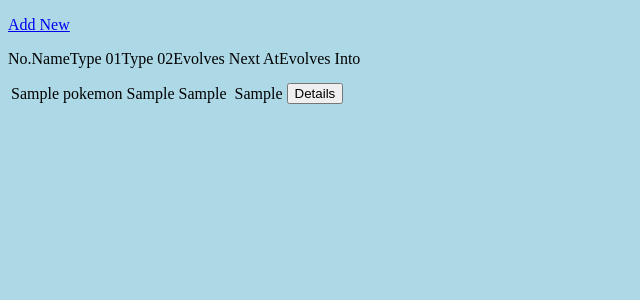
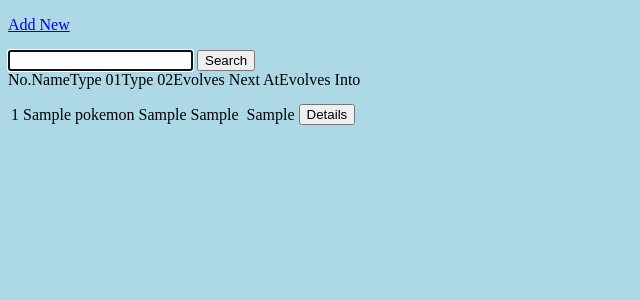
Before and after one commit to oliverjmoeller/homework4-, a Flask app: page / in a window 1280 px wide. Shown: the top 300 px of the page, without its empty margins (0-640 px from the left). Run offline with Flask 2, Linux system fonts and the light colour scheme; tables that the repository leaves empty hold one stand-in row (values such as "Sample post"); parts of the project's set-up code (start-up, migrations or seed data) failed here and were passed over.

Commit message:
Search added

```diff
--- a/app.py
+++ b/app.py
@@ -74,7 +74,8 @@
 @app.route('/pokemon/<int:pokemon_no>', methods=['GET','POST'])
 def get_pokemon(pokemon_no):
     pokemon = omoeller_pokemon.query.get_or_404(pokemon_no)
-    return render_template('pokemon.html', form = pokemon, pageTitle='Pokemon Details', legend = 'Pokemon Details')
+    return render_template('pokemon.html', form = pokemon, pageTitle='Pokemon', legend = 'Pokemon')
+
 
 @app.route('/pokemon/<int:pokemon_no>/update', methods=['GET','POST'])
 def update_pokemon(pokemon_no):
@@ -96,6 +97,16 @@
     form.pokemon_post_evolve.data = pokemon.pokemon_post_evolve
     return render_template('update_pokemon.html', form = form, pageTitle = 'Update Pokemon', legend ='Update A Pokemon')
 
+@app.route('/search', methods={'GET', 'POST'})
+def search():
+    if request.method =='POST':
+        form = request.form
+        search_value = form['search_string']
+        search = "%{0}%".format(search_value)
+        results = omoeller_pokemon.query.filter(omoeller_pokemon.pokemon_name.like(search)).all()
+        return render_template('index.html', pokemon=results, pageTitle="Pokemon", legend = "Search Results")
+    else:
+        return redirect("/")
 
 if __name__ == '__main__':
     app.run(debug=True)
--- a/templates/index.html
+++ b/templates/index.html
@@ -4,7 +4,16 @@
 
 {% block body %}
 <p><a href="{{ url_for('add_pokemon')}}"> Add New </a>
-{% if pokemon %}
+
+
+
+<form method="POST">
+	<input type="text" autofocus="autofocus" name="search_string">
+	<input type="submit" formaction="/search" value="Search">
+</form>
+<br\>
+<br\>
+	{% if pokemon %}
 <table>
 	<thead>
 		<tr></tr> No.</tr>
@@ -18,6 +27,7 @@
 	<tbody>
 		{% for row in pokemon %}
 		<tr>
+			<td>{{row.pokemon_no}}</td>
 			<td>{{row.pokemon_name}}</td>
 			<td>{{row.pokemon_type01}}</td>
 			<td>{{row.pokemon_type02}}</td>
```
